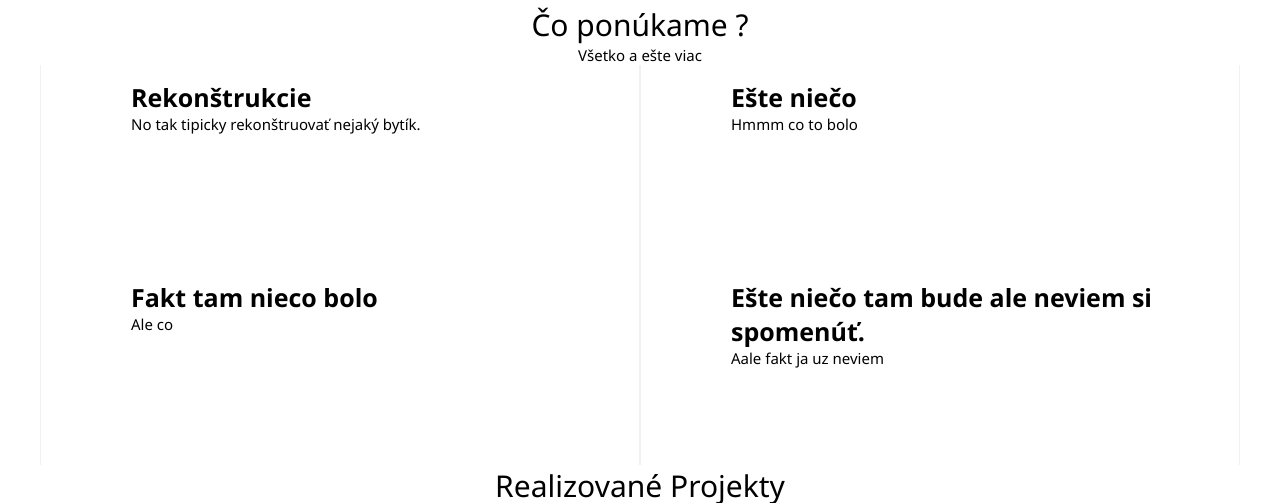
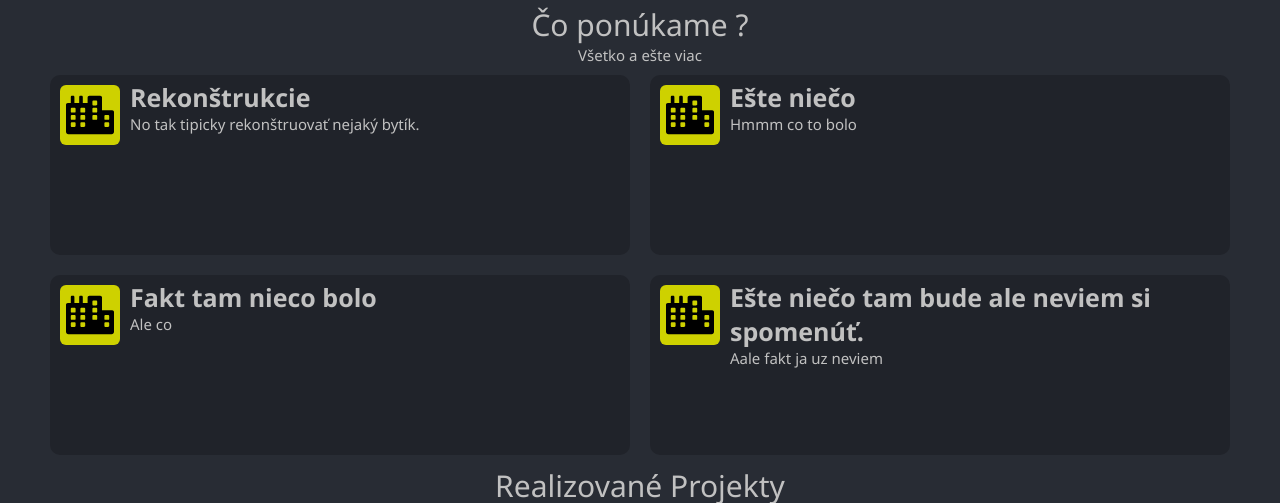
Before and after one commit to CryFar/DobraStavbaSRO, a PHP site: page / in a window 1280 px wide. Shown: the part 1061-1564 px from the top of the page. Run offline with PHP 8.4, Linux system fonts and the light colour scheme.

Commit message:
Version v0.8

```diff
--- a/Style/simplelightbox.css
+++ b/Style/simplelightbox.css
@@ -8,7 +8,7 @@ body.hidden-scroll {
   top: 0;
   bottom: 0;
   background: #000000;
-  opacity: 0.7;
+  opacity: 0.5;
   display: none;
   z-index: 1035; }
 
@@ -34,7 +34,7 @@ body.hidden-scroll {
     width: 44px;
     line-height: 44px;
     font-family: Arial, Baskerville, monospace;
-    color: #000;
+    color: #fff;
     font-size: 3rem; }
     .sl-wrapper .sl-close:focus {
       outline: none; }
@@ -44,7 +44,7 @@ body.hidden-scroll {
     top: 30px;
     left: 30px;
     z-index: 1060;
-    color: #000;
+    color: #fff;
     font-size: 1rem; }
   .sl-wrapper .sl-navigation {
     width: 100%;
@@ -60,7 +60,7 @@ body.hidden-scroll {
       display: block;
       z-index: 10060;
       font-family: Arial, Baskerville, monospace;
-      color: #000; }
+      color: #fff; }
       .sl-wrapper .sl-navigation button.sl-next {
         right: 5px;
         font-size: 2rem; }
@@ -106,7 +106,7 @@ body.hidden-scroll {
         .sl-wrapper .sl-image img {
           border: 0 none; } }
     .sl-wrapper .sl-image iframe {
-      background: #000;
+      background: #fff;
       border: 0 none; }
       @media (min-width: 35.5em) {
         .sl-wrapper .sl-image iframe {
@@ -134,7 +134,7 @@ body.hidden-scroll {
       position: absolute;
       bottom: 5px;
       right: 5px;
-      color: #000;
+      color: #fff;
       z-index: 1060; }
 
 .sl-spinner {
--- a/Style/style.css
+++ b/Style/style.css
@@ -4,9 +4,16 @@
     box-sizing: border-box;
     font-family: 'Segoe UI', Tahoma, Geneva, Verdana, sans-serif;
     font-weight: 400;
+    color: #c1c1c1;
+}
+*::selection {
+    background: #ced100;
 }
 html {
     scroll-behavior: smooth;
+}
+body {
+    background: rgb(40, 44, 52);
 }
 h1 {
     font-size: 35px;
@@ -26,7 +33,8 @@ header {
     left: 0;
     width: 100%;
     height: 100px;
-    background: #14002c;
+    background: rgb(40, 44, 52);
+    box-shadow: 0px 3px 5px 0px rgba(0,0,0,0.5);
     z-index: 2;
 }
 header .logo img {
@@ -36,13 +44,15 @@ header .logo img {
     left: 5%;
     width: auto;
     height: 90px;
+    z-index: 3;
 }
 header nav {
     position: absolute;
     top: 25%;
-    right: 5%;
+    right: 0px;
     height: 50px;
     width: 750px;
+    z-index: 3;
 }
 header nav a {
     position: relative;
@@ -50,10 +60,10 @@ header nav a {
     border-top: 1px solid #a8a8a8;
     margin: 5px;
     padding: 10px;
-    color: #a8a8a8;
     font-size: 20px;
     text-decoration: none;
     transition: .2s;
+    z-index: 4;
 }
 header nav a:hover {
     border-top: 3px solid #ced100;
@@ -79,7 +89,7 @@ main .bcg img {
     z-index: 0;
 }
 main section {
-    background: white;
+    background: rgb(40, 44, 52);
     margin: 0 auto;
     max-width: 1200px;
     z-index: 1;
@@ -91,21 +101,28 @@ main section .grid {
 }
 main section .grid .text {
     position: relative;
-    background: white;
-    border-left: 1px solid #f1f1f1;
-    border-right: 1px solid #f1f1f1;
-    padding: 15px;
-    padding-left: 90px;
+    background: rgb(32, 35, 42);
+    border-radius: 10px;
+    border-left: 5px solid transparent;
+    border-right: 5px solid transparent;
+    margin: 10px;
+    padding: 5px;
+    padding-left: 75px;
     text-align: left;
 }
-main section .text:hover {
-    background: #f1f1f1;
+main section .grid .text .icon {
+    position: absolute;
+    top: 10px;
+    left: 5px;
+    height: 60px;
+    width: 60px;
 }
 main section .gallery a img {
     float: left;
     width: 20%;
     height: auto;
-    border: 2px solid #fff;
+    border: 5px solid transparent;
+    border-radius: 10px;
     transition: transform .3s ease;
 }
 main section .gallery a:hover img {
--- a/index.html
+++ b/index.html
@@ -7,6 +7,7 @@
     <title>Dobrá Stavba s.r.o</title>
     <link rel="stylesheet" href="Style/style.css">
     <link rel="stylesheet" href="Style/simplelightbox.css">
+    <link rel="shortcut icon" href="Style/favicon.ico" type="image/x-icon">
     <script src="https://code.jquery.com/jquery-3.4.1.min.js" integrity="sha256-CSXorXvZcTkaix6Yvo6HppcZGetbYMGWSFlBw8HfCJo=" crossorigin="anonymous"></script>
     <script src="Scripts/simple-lightbox.js"></script>
     <script>
@@ -37,18 +38,22 @@
             <p>Všetko a ešte viac</p>
             <div class="grid">
                 <div class="text">
+                    <img class="icon" src="Style/Icon 1.svg" alt="Icon">
                     <h3><b>Rekonštrukcie</b></h3>
                     <p>No tak tipicky rekonštruovať nejaký bytík.</p>
                 </div>
                 <div class="text">
+                    <img class="icon" src="Style/Icon 1.svg" alt="Icon">
                     <h3><b>Ešte niečo</b></h3>
                     <p>Hmmm co to bolo</p>
                 </div>
                 <div class="text">
+                    <img class="icon" src="Style/Icon 1.svg" alt="Icon">
                     <h3><b>Fakt tam nieco bolo</b></h3>
                     <p>Ale co</p>
                 </div>
                 <div class="text">
+                    <img class="icon" src="Style/Icon 1.svg" alt="Icon">
                     <h3><b>Ešte niečo tam bude ale neviem si spomenúť.</b></h3>
                     <p>Aale fakt ja uz neviem</p>
                 </div>
```
Also changed, not shown: Style/Icon 1.svg (added).
